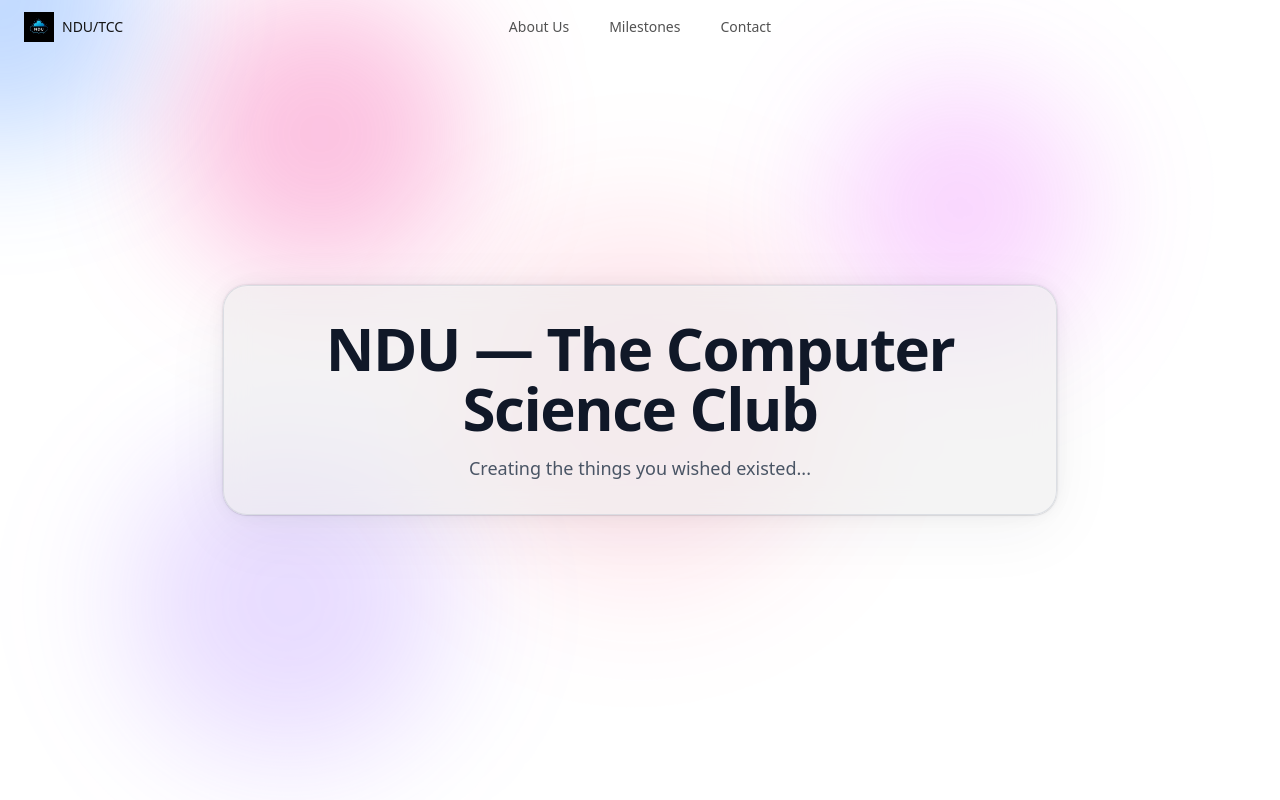
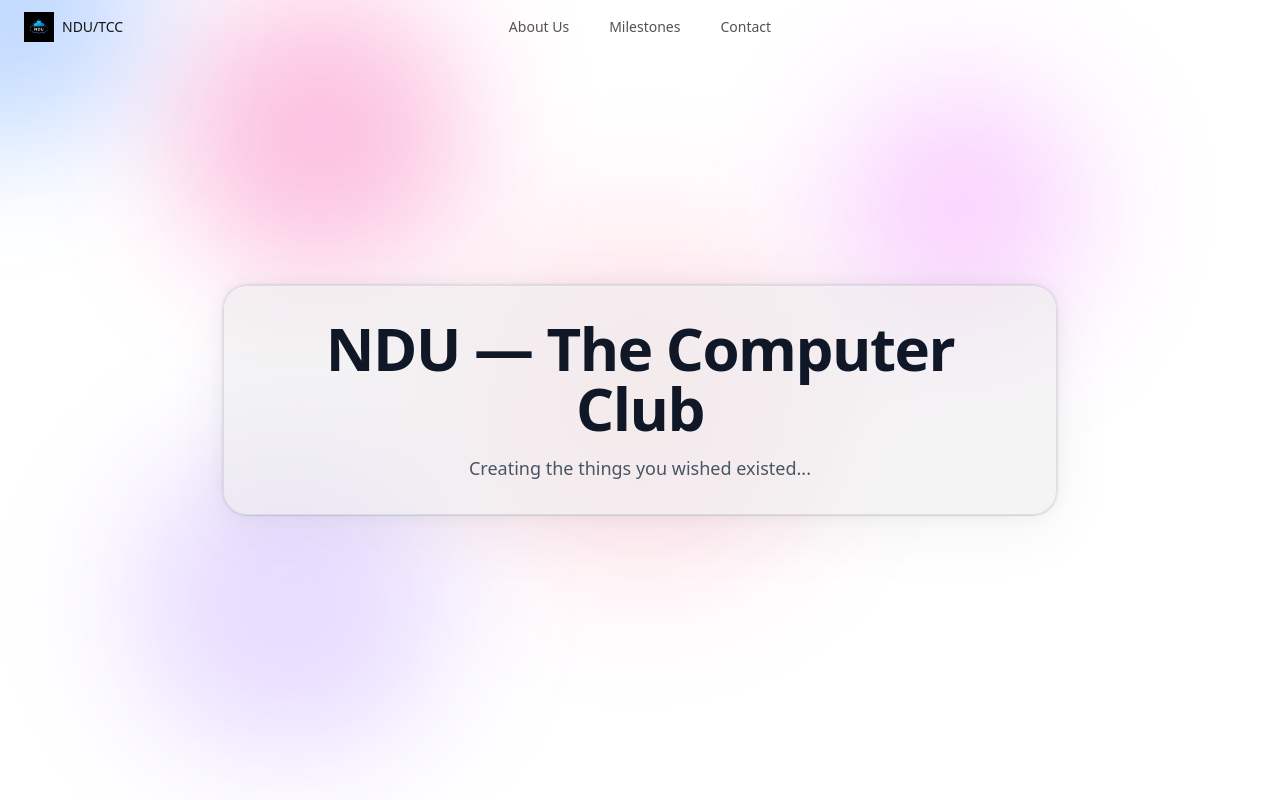
Before and after one commit to myrmlbst/ndu-tcc-website, a React (Vite) app: page / in a window 1280 px wide. Shown: the top 800 px of the page. Built offline with nearby package versions, Linux system fonts and the light colour scheme.

Commit message:
fixed club name

```diff
--- a/src/components/Hero.jsx
+++ b/src/components/Hero.jsx
@@ -3,12 +3,10 @@ import React, { useRef } from 'react';
 import { motion, useMotionValue, useSpring } from "motion/react";
 
 /*
-
 NOTE TO SELF: THIS SHOULD PROBABLY BE UPDATED LATER INTO AURORA BACKGROUND (instead of the reactive blobs)
 experiment and look into this later + make sure to show demos of both to Bruno so that he can see the difference and
 give his opinion on it too
 MAKE SURE U DELETE THE UNNEEDED CSS STYLIZATIONS LATER ONCE THE FINAL DECISION IS MADE
-
 */
 
 export function Hero() {
@@ -31,7 +29,7 @@ export function Hero() {
           <div className="mx-auto max-w-3xl text-center">
 
             <h1 className="text-4xl font-extrabold tracking-tight text-gray-900 md:text-6xl dark:text-white">
-              NDU — The Computer Science Club
+              NDU — The Computer Club
             </h1>
             <p className="mt-4 text-base text-gray-600 md:text-lg dark:text-gray-300">
               Creating the things you wished existed...
```
